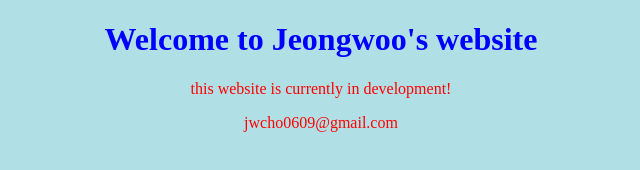
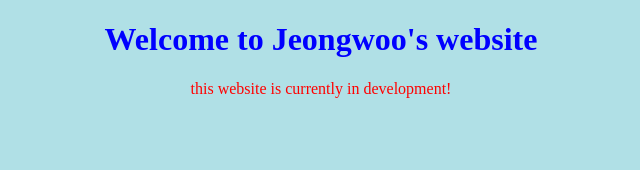
Before and after one commit to jwcho0609/jwcho0609.github.io, a plain HTML site: page index.html in a window 1280 px wide. Shown: the whole page, without its empty margins (319-959 px from the left). Drawn offline with Linux system fonts and the light colour scheme.

Commit message:
Update index.html

```diff
--- a/index.html
+++ b/index.html
@@ -7,7 +7,6 @@
   <center>
     <h1>Welcome to Jeongwoo's website</h1>
     <p>this website is currently in development!</p>
-    <p>jwcho0609@gmail.com</p>
   </center>
 
 </body>
```
